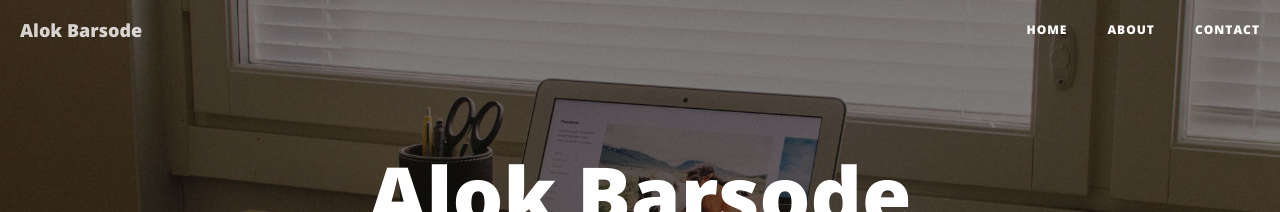
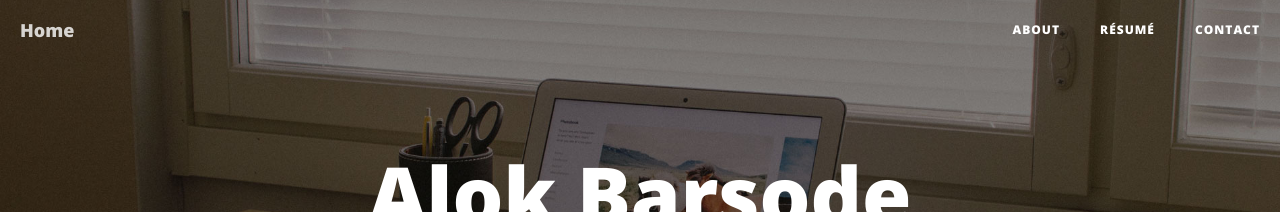
Before and after one commit to abarsode/abarsode.github.io, a Jekyll site: the page built from index.html, in a window 1280 px wide. Shown: the top 212 px of the page. Built offline with Jekyll 4.4.1, drawn with Linux system fonts in a browser that asks for light colours; nearby versions of some CDN libraries; the list of posts is cut into pages by our own code.

Commit message:
Fix Facebook link, resume and contact
Add a resume file (pdf) and a link to it on the homepage. Fix the
contact link. Fix the Facebook link.

```diff
--- a/_config.yml
+++ b/_config.yml
@@ -7,7 +7,7 @@ baseurl: ""
 url: "http://abarsode.github.io"
 twitter_username: alokbarsode
 github_username:  abarsode
-facebook_username:  Alok Barsode
+facebook_username: alok.barsode
 
 # Build settings
 markdown: kramdown
--- a/_includes/nav.html
+++ b/_includes/nav.html
@@ -9,20 +9,26 @@
                 <span class="icon-bar"></span>
                 <span class="icon-bar"></span>
             </button>
-            <a class="navbar-brand" href="{{ site.baseurl }}/">{{ site.title }}</a>
+            <a class="navbar-brand" href="{{ site.baseurl }}/">Home</a>
         </div>
 
         <!-- Collect the nav links, forms, and other content for toggling -->
         <div class="collapse navbar-collapse" id="bs-example-navbar-collapse-1">
             <ul class="nav navbar-nav navbar-right">
                 <li>
-                    <a href="{{ site.baseurl }}/">Home</a>
+                    <a href="{{ site.baseurl }}/about/">About</a>
                 </li>
-                {% for page in site.pages %}{% if page.title %}
+                <li>
+                    <a href="{{site.baseurl}}/resume/Alok_Barsode.pdf">Résumé</a>
+                </li>
+                <li>
+                    <a href="mailto:barsodealok@gmail.com?Subject=Hello" target="_top">Contact</a>
+                </li>
+<!--                 {% for page in site.pages %}{% if page.title %}
                 <li>
                     <a href="{{ page.url | prepend: site.baseurl }}">{{ page.title }}</a>
                 </li>
-                {% endif %}{% endfor %}
+                {% endif %}{% endfor %} -->
             </ul>
         </div>
         <!-- /.navbar-collapse -->
```
Also changed, not shown: 1 other file.
